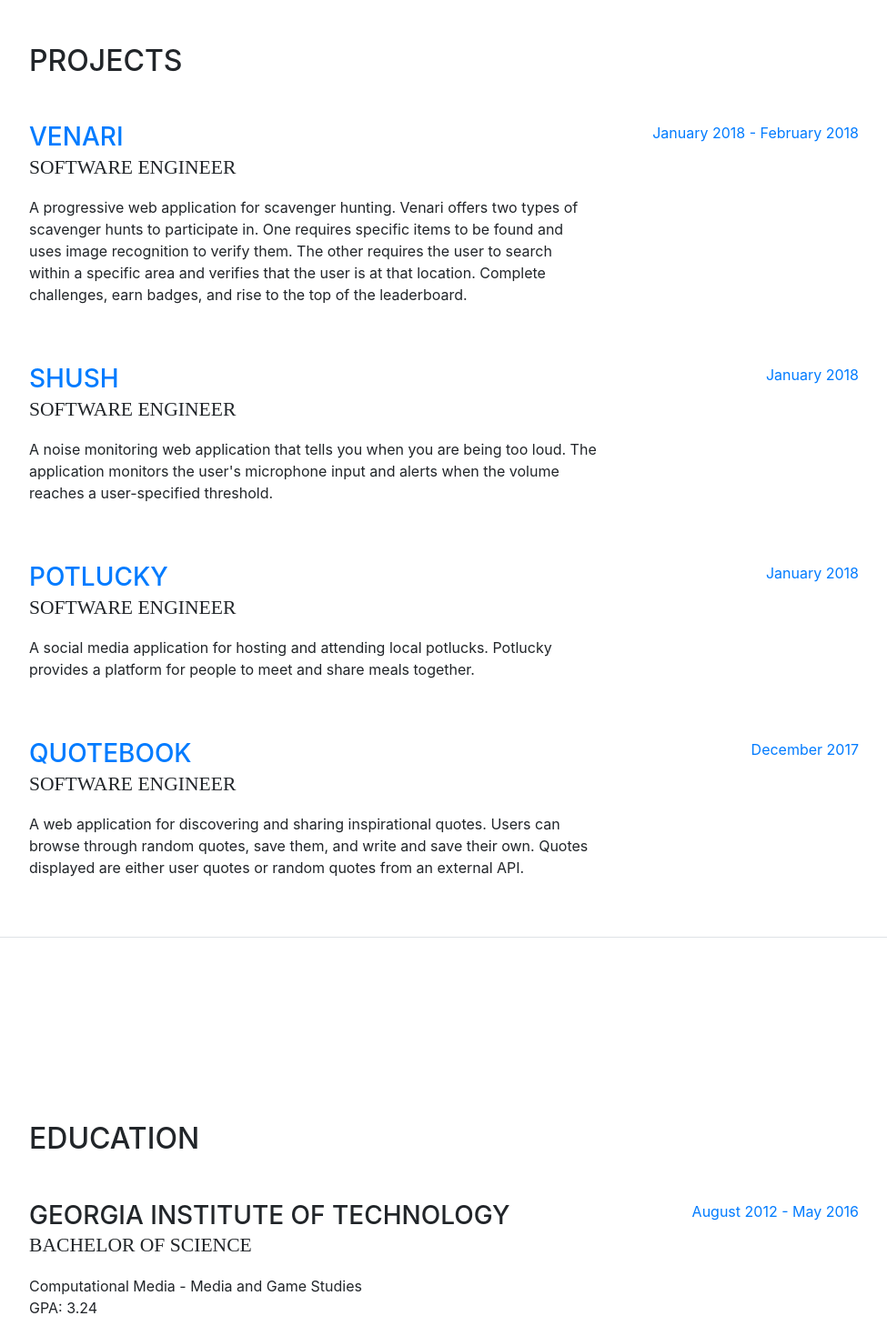
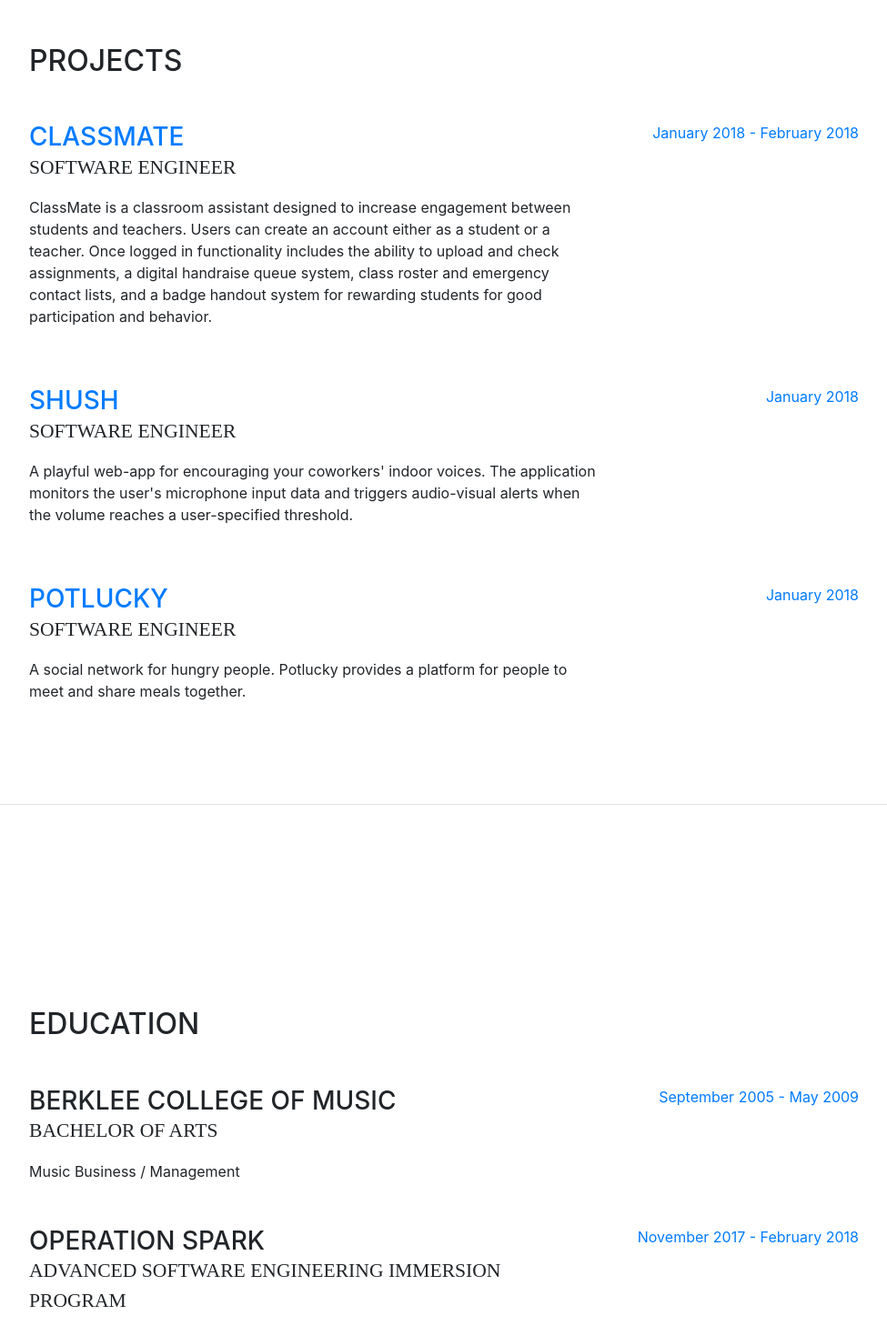
Before and after one commit to gsveitch/gsveitch.github.io, a website with bundled scripts: page index.html in a window 1280 px wide. Shown: the part 800-2269 px from the top of the page at 91% size, without its empty margins (288-1263 px from the left). Built offline with nearby package versions, Linux system fonts and the light colour scheme; a web font is replaced by a local one.

Commit message:
add projects and education

```diff
--- a/index.html
+++ b/index.html
@@ -70,10 +70,10 @@
           <div class="subheading mb-5">New Orleans, LA · (773) 320-8587 ·
             <a href="mailto:gsveitch@gmail.com">gsveitch@gmail.com</a>
           </div>
-          <p class="mb-5">I am a full stack software developer who specializes in client-side application development. Continually
-          on the look out for new tools to incorporate into my repertoire, I love diving into new techonologies.
-          I find great satisfaction in working closely with team members in an agile development environment to create clean, vibrant,
-          and responsive pages.
+          <p class="mb-5">I am a full stack software developer who specializes in client-side application development.
+            I love diving into new technologies and am always on the look out for new tools to incorporate into my repertoire.
+            I find great satisfaction in working closely with team members in an agile development environment to create clean, vibrant,
+            and responsive pages.
           </p>
           <ul class="list-inline list-social-icons mb-0">
             <li class="list-inline-item">
@@ -110,11 +110,13 @@
 
           <div class="resume-item d-flex flex-column flex-md-row mb-5">
             <div class="resume-content mr-auto">
-              <h3 class="mb-0"><a href="https://venari.us" rel="noopener noreferrer" target="_blank">Venari</a></h3>
+              <h3 class="mb-0"><a href="https://bookwormopspark.github.io/" rel="noopener noreferrer" target="_blank">ClassMate</a></h3>
               <div class="subheading mb-3">Software Engineer</div>
-              <p>A progressive web application for scavenger hunting. Venari offers two types of scavenger hunts to participate in. One requires
-              specific items to be found and uses image recognition to verify them. The other requires the user to search within a specific
-              area and verifies that the user is at that location. Complete challenges, earn badges, and rise to the top of the leaderboard.</p>
+              <p>ClassMate is a classroom assistant designed to increase engagement between students and teachers. Users can create an account
+                either as a student or a teacher. Once logged in functionality includes the ability to upload and check assignments,
+                a digital handraise queue system, class roster and emergency contact lists, and a badge handout system for rewarding students
+                for good participation and behavior.
+              </p>
             </div>
             <div class="resume-date text-md-right">
               <span class="text-primary">January 2018 - February 2018</span>
@@ -125,8 +127,8 @@
             <div class="resume-content mr-auto">
               <h3 class="mb-0"><a href="https://shush.work" rel="noopener noreferrer" target="_blank">Shush</a></h3>
               <div class="subheading mb-3">Software Engineer</div>
-              <p>A noise monitoring web application that tells you when you are being too loud. The application monitors the user's microphone
-              input and alerts when the volume reaches a user-specified threshold.</p>
+              <p>A playful web-app for encouraging your coworkers' indoor voices. The application monitors the user's microphone
+              input data and triggers audio-visual alerts when the volume reaches a user-specified threshold.</p>
             </div>
             <div class="resume-date text-md-right">
               <span class="text-primary">January 2018</span>
@@ -137,23 +139,10 @@
             <div class="resume-content mr-auto">
               <h3 class="mb-0"><a href="http://potlucky.club" rel="noopener noreferrer" target="_blank">Potlucky</a></h3>
               <div class="subheading mb-3">Software Engineer</div>
-              <p>A social media application for hosting and attending local potlucks. Potlucky provides a platform for people to meet and
-              share meals together.</p>
+              <p>A social network for hungry people. Potlucky provides a platform for people to meet and share meals together.</p>
             </div>
             <div class="resume-date text-md-right">
               <span class="text-primary">January 2018</span>
-            </div>
-          </div>
-
-          <div class="resume-item d-flex flex-column flex-md-row">
-            <div class="resume-content mr-auto">
-              <h3 class="mb-0"><a href="http://quotebook-deploy.herokuapp.com" rel="noopener noreferrer" target="_blank">Quotebook</a></h3>
-              <div class="subheading mb-3">Software Engineer</div>
-              <p>A web application for discovering and sharing inspirational quotes. Users can browse through random quotes, save them, and
-              write and save their own. Quotes displayed are either user quotes or random quotes from an external API.</p>
-            </div>
-            <div class="resume-date text-md-right">
-              <span class="text-primary">December 2017</span>
             </div>
           </div>
 
@@ -167,13 +156,12 @@
 
           <div class="resume-item d-flex flex-column flex-md-row mb-5">
             <div class="resume-content mr-auto">
-              <h3 class="mb-0">Georgia Institute of Technology</h3>
-              <div class="subheading mb-3">Bachelor of Science</div>
-              <div>Computational Media - Media and Game Studies</div>
-              <p>GPA: 3.24</p>
+              <h3 class="mb-0">Berklee College of Music</h3>
+              <div class="subheading mb-3">Bachelor of Arts</div>
+              <div>Music Business / Management</div>
             </div>
             <div class="resume-date text-md-right">
-              <span class="text-primary">August 2012 - May 2016</span>
+              <span class="text-primary">September 2005 - May 2009</span>
             </div>
           </div>
 
```
